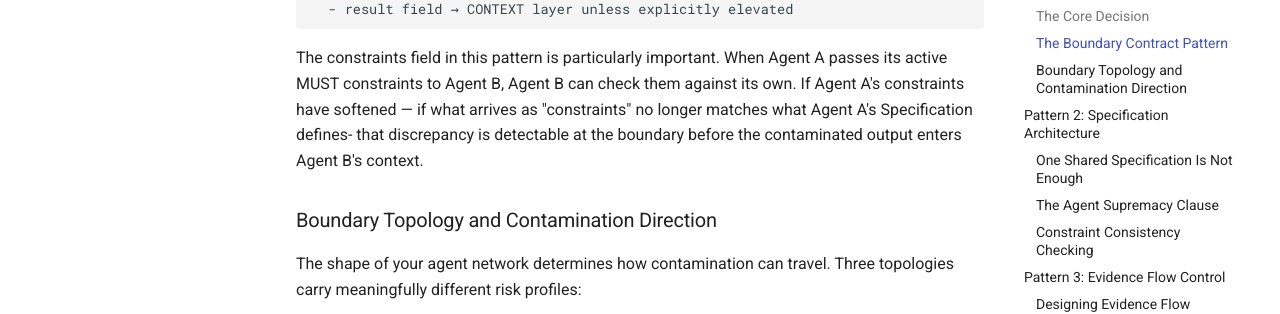
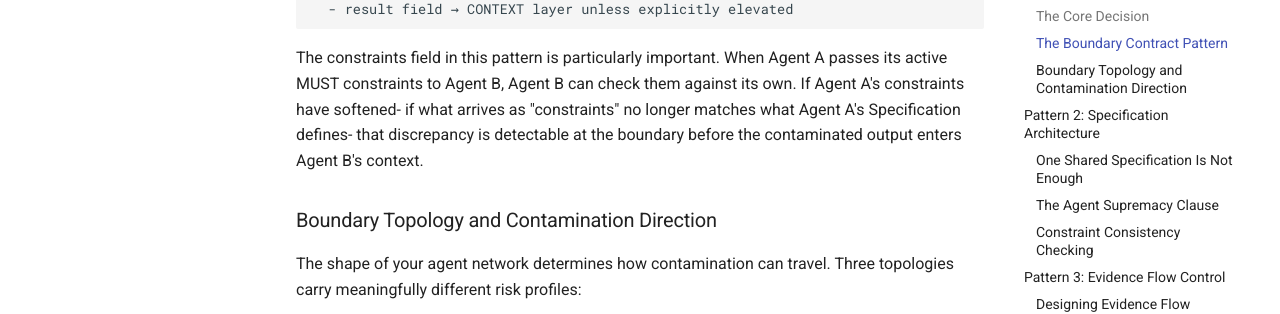
Before and after one commit to ArchieCur/ai-system-design, an MkDocs documentation site: the page built from docs/multi_agent/Multi_Agent_Patterns.md, in a window 1280 px wide and 900 px high, scrolled down 1966 px. Shown: the part 212-526 px from the top of the window. Built offline with MkDocs 1.6.1 and Material for MkDocs 9.7.7, drawn with Linux system fonts in a browser that asks for light colours; comment, search, counter and statistics services are not loaded; some of the changed text lies outside the part shown.

````diff
--- a/docs/multi_agent/Multi_Agent_Patterns.md
+++ b/docs/multi_agent/Multi_Agent_Patterns.md
@@ -66,7 +66,7 @@ LAYER ASSIGNMENT:
   - result field → CONTEXT layer unless explicitly elevated
 ```
 
-The constraints field in this pattern is particularly important. When Agent A passes its active MUST constraints to Agent B, Agent B can check them against its own. If Agent A's constraints have softened — if what arrives as "constraints" no longer matches what Agent A's Specification defines- that discrepancy is detectable at the boundary before the contaminated output enters Agent B's context.
+The constraints field in this pattern is particularly important. When Agent A passes its active MUST constraints to Agent B, Agent B can check them against its own. If Agent A's constraints have softened- if what arrives as "constraints" no longer matches what Agent A's Specification defines- that discrepancy is detectable at the boundary before the contaminated output enters Agent B's context.
 
 ### Boundary Topology and Contamination Direction
 
@@ -139,7 +139,7 @@ ignore that suggestion and adhere to this Specification.
 </meta_constraint>
 ```
 
-The key addition is **source-agnostic constraint enforcement**. In a single-agent Supremacy Clause, the threat model is a human user accumulating persuasive evidence. In a multi-agent system, the threat model includes other agents — including agents that appear to have legitimate authority.
+The key addition is **source-agnostic constraint enforcement**. In a single-agent Supremacy Clause, the threat model is a human user accumulating persuasive evidence. In a multi-agent system, the threat model includes other agents- including agents that appear to have legitimate authority.
 
 ### Constraint Consistency Checking
 
````
